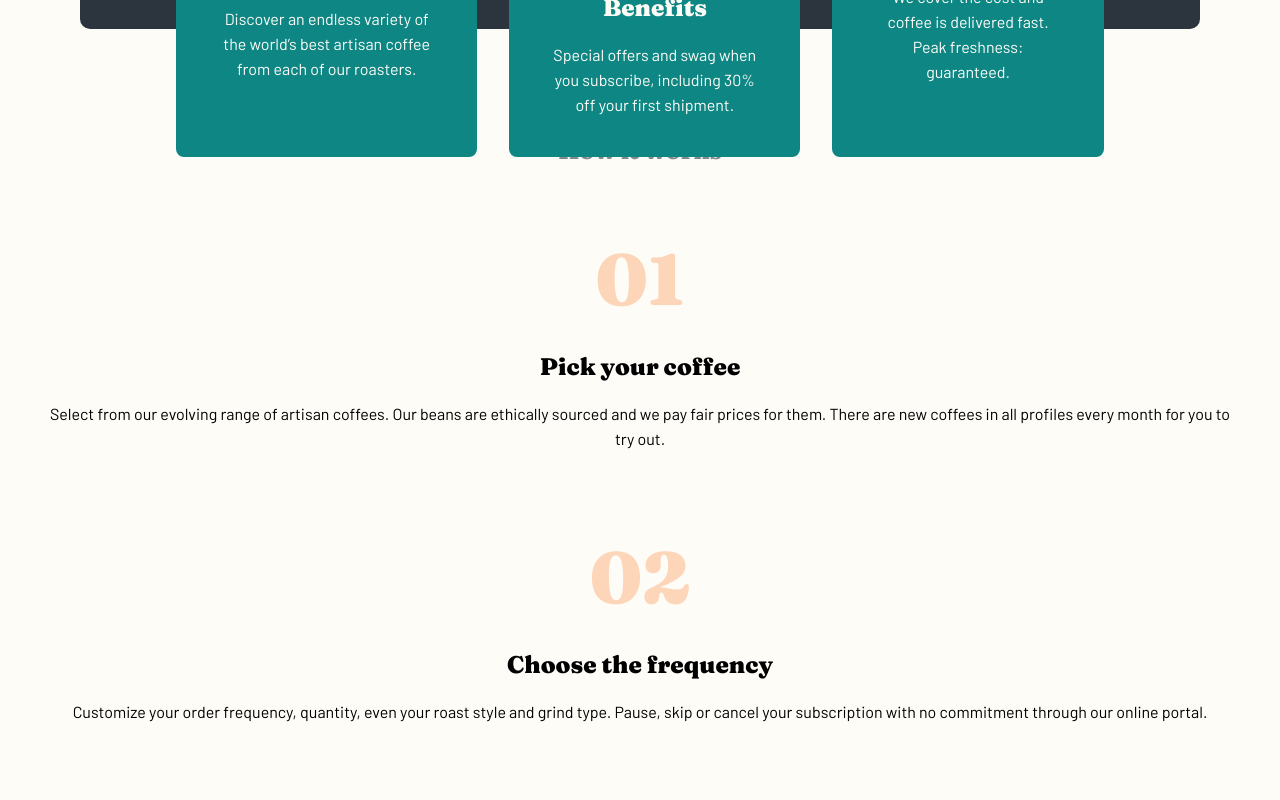
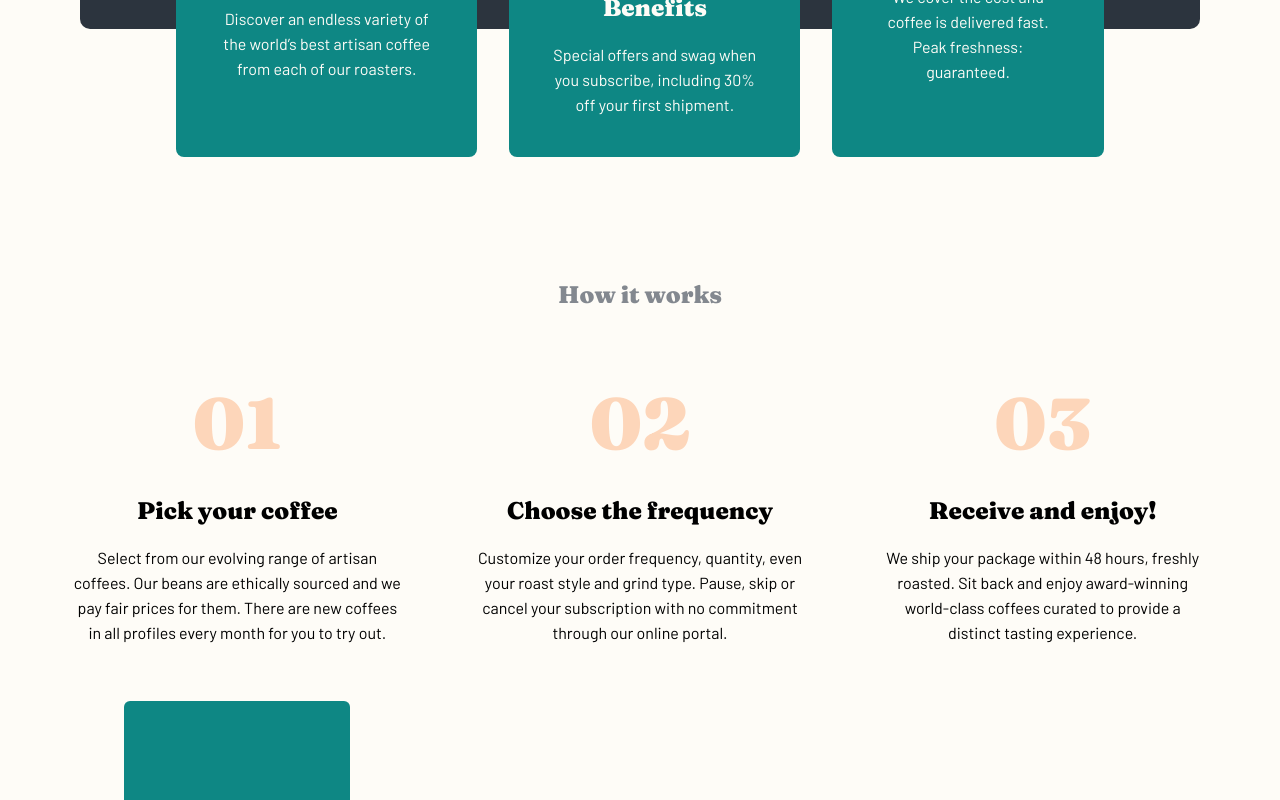
Before and after one commit to kebin20/coffee-roasters-website, a React (Vite) app: page / in a window 1280 px wide. Shown: the part 1940-2740 px from the top of the page. Built offline with nearby package versions, Linux system fonts and the light colour scheme.

Commit message:
style: began styling on the how it works section

```diff
--- a/src/Pages/Home.module.css
+++ b/src/Pages/Home.module.css
@@ -214,6 +214,16 @@
   .whyUsTitle {
     font-size: 2.5rem;
   }
+
+  .howItWorks {
+    grid-template-columns: repeat(3, 1fr);
+    grid-template-rows: 0.1fr 1fr 1fr;
+    margin: 15.5em 3.5em;
+  }
+
+  .howItWorksTitle {
+    grid-column: 1/-1;
+  }
 }
 /* Big desktop (4k) */
 @media only screen and (min-width: 1800px) {
```
